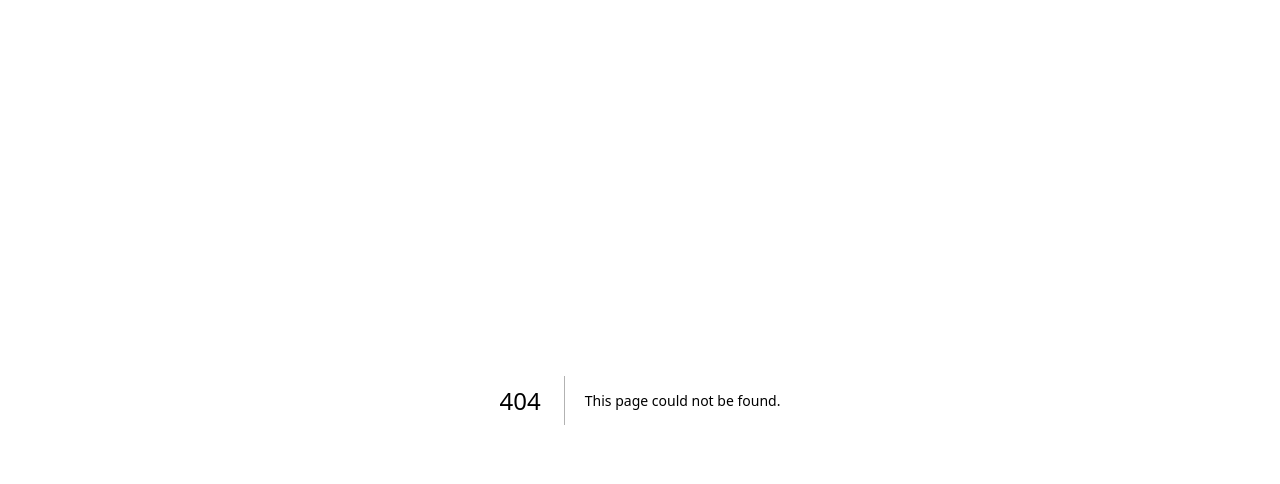
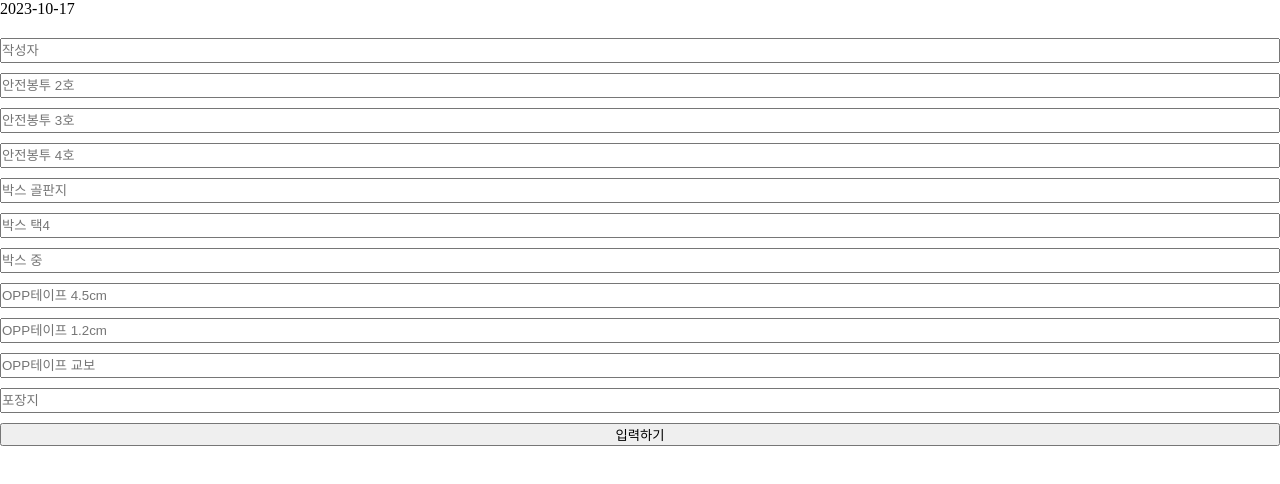
Before and after one commit to AngryDoggaebi/Inventory-Management, a Next.js app: page /inventory/dailypost in a window 1280 px wide. Before the commit this address had no page. Shown: the top 484 px of the page. Built offline with nearby package versions, Linux system fonts and the light colour scheme.

Commit message:
home페이지를  inventroy페이지로 변경

```diff
--- a/pages/dailypost.module.css
+++ /dev/null
@@ -1,5 +0,0 @@
-.postdata {
-  display: flex;
-  flex-flow: column;
-  gap: 10px;
-}
--- a/pages/dailydata.js
+++ b/pages/inventory/dailydata.js
@@ -8,7 +8,7 @@ import {
 import { useRecoilValue } from 'recoil';
 import { useEffect, useState } from 'react';
 import axios from 'axios';
-import { getHandler } from './api/get';
+import { getHandler } from '../api/get';
 import { IsClickedAtom } from '@/recoil/daily';
 
 /** todo
--- a/pages/dailypost.js
+++ b/pages/inventory/dailypost.js
@@ -1,4 +1,3 @@
-import styles from './dailypost.module.css';
 import { useState } from 'react';
 import axios from 'axios';
 import { useRecoilState, useRecoilValue } from 'recoil';
@@ -58,7 +57,7 @@ const Dailypost = () => {
 
   return (
     <>
-      <form className={styles.postdata}>
+      <form className="post-edit-input">
         <div>{formattedToday}</div>
         <div>
           <input
--- a/styles/globals.css
+++ b/styles/globals.css
@@ -61,3 +61,9 @@ td {
 input {
   height: 25px;
 }
+
+.post-edit-input {
+  display: flex;
+  flex-flow: column;
+  gap: 10px;
+}
```
Also changed, not shown: pages/index.js (+9 -27 lines), pages/inventory/index.js (added, +29 -0 lines), pages/inventory/dailyfixturename.js (renamed from pages/dailyfixturename.js), pages/inventory/timePickers.js (renamed from pages/timePickers.js).
